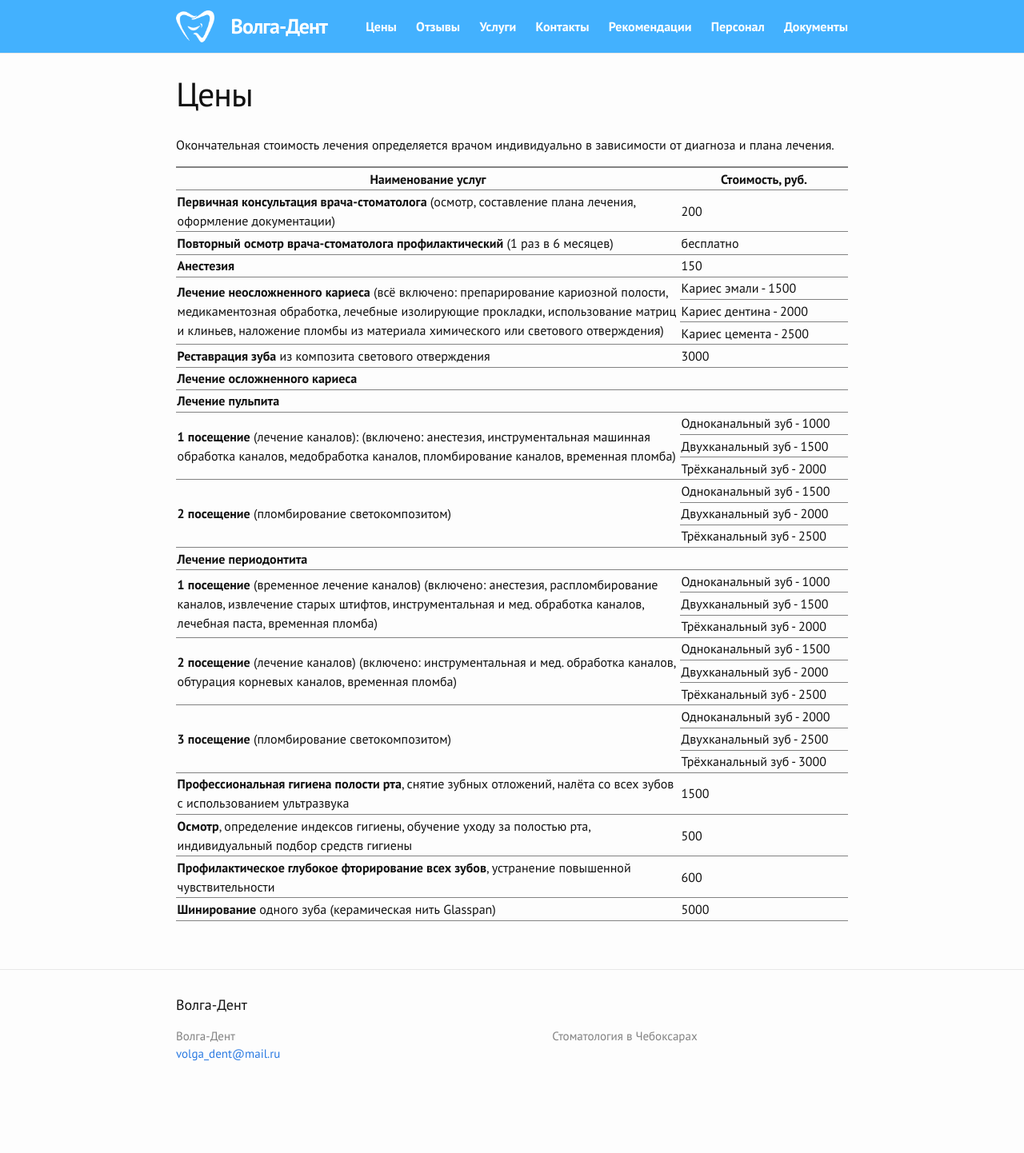
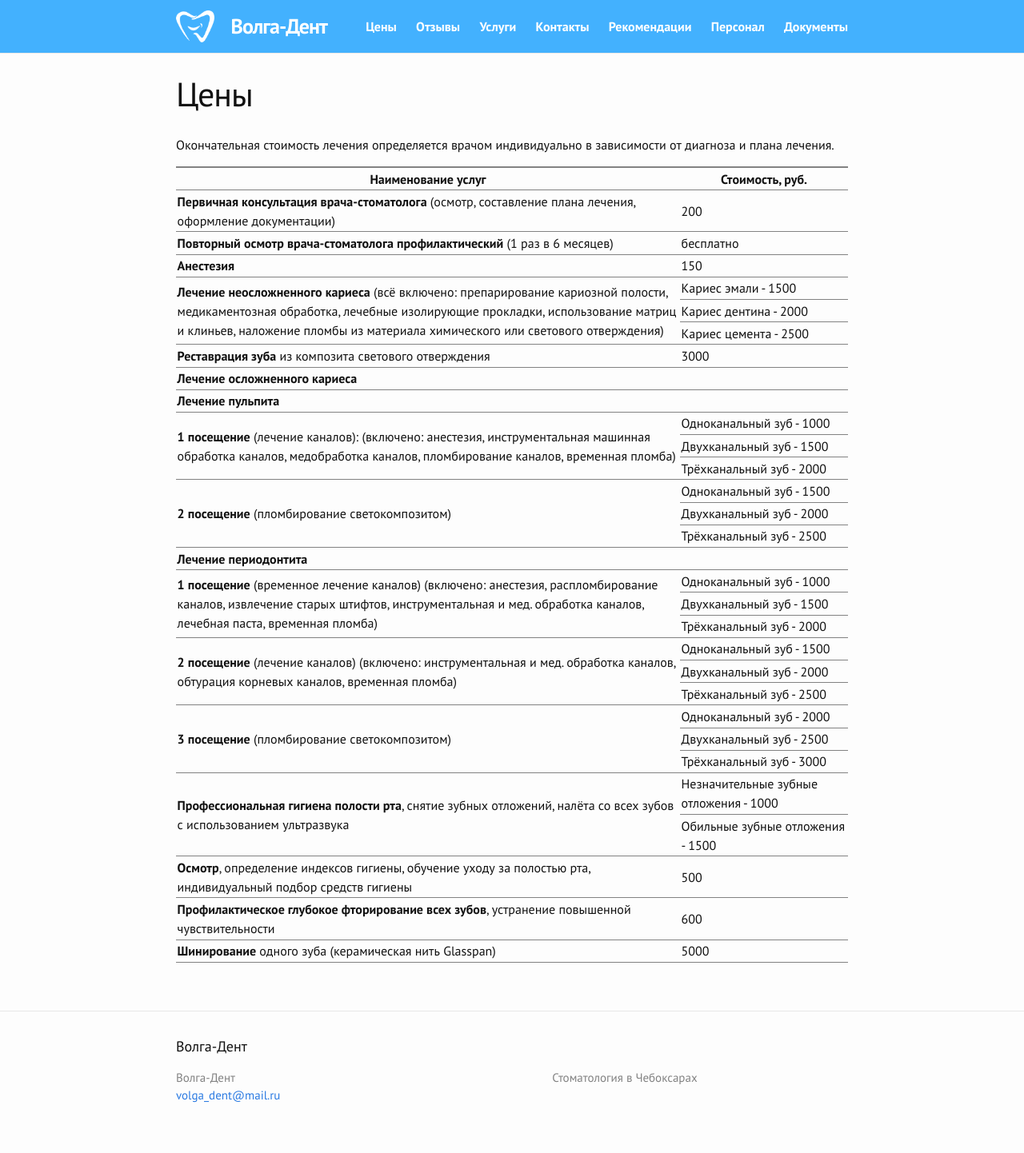
Before and after one commit to albus-dentes/albus-dentes.github.io, a Jekyll site: the page built from prices/index.html, in a window 1280 px wide. Shown: the whole page at 80% size. Built offline with Jekyll 4.4.1, drawn with Linux system fonts in a browser that asks for light colours; before the commit the page ends 1390 px from its top, so only the background shows below that.

Commit message:
Update prices

```diff
--- a/prices/index.html
+++ b/prices/index.html
@@ -97,8 +97,11 @@ title: Цены
       <td>Трёхканальный зуб - 3000</td>
     </tr>
     <tr>
-      <td><strong>Профессиональная гигиена полости рта</strong>, снятие зубных отложений, налёта со всех зубов с использованием ультразвука</td>
-      <td>1500</td>
+      <td rowspan="2"><strong>Профессиональная гигиена полости рта</strong>, снятие зубных отложений, налёта со всех зубов с использованием ультразвука</td>
+      <td>Незначительные зубные отложения - 1000</td>
+    </tr>
+    <tr>
+      <td>Обильные зубные отложения - 1500</td>
     </tr>
     <tr>
       <td><strong>Осмотр</strong>, определение индексов гигиены, обучение уходу за полостью рта, индивидуальный подбор средств гигиены</td>
```
